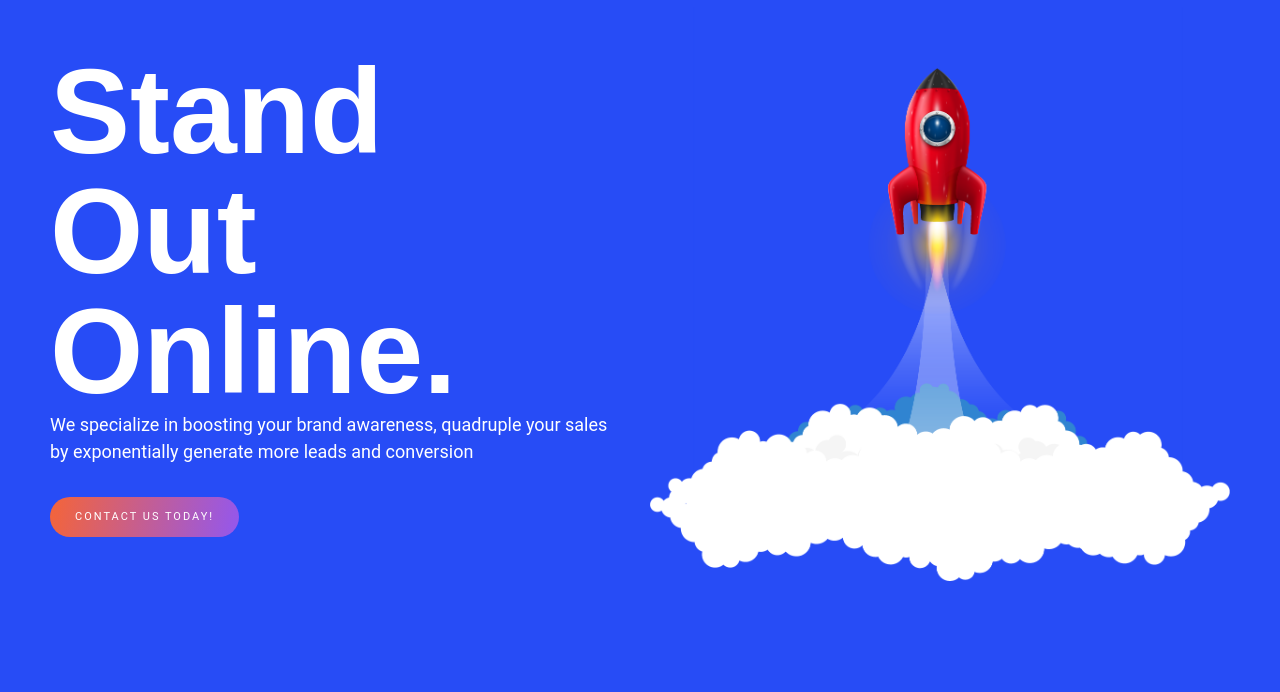
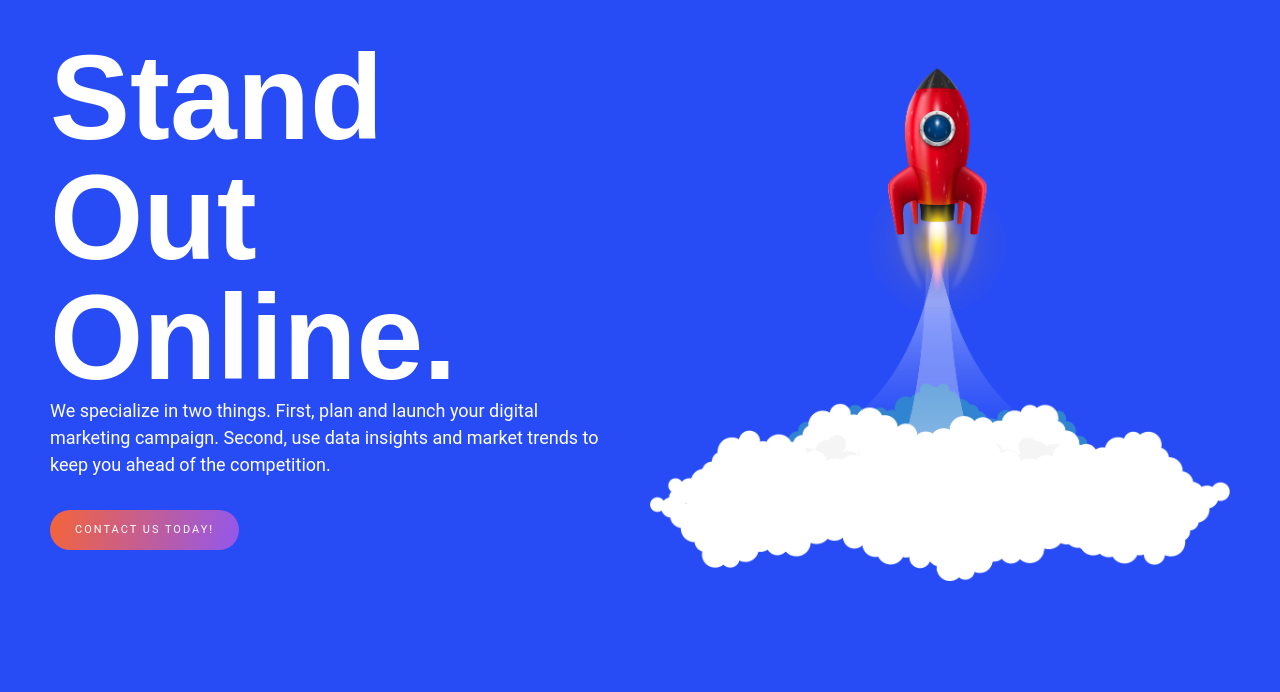
Before and after one commit to midstreamer/launchandorbit, a plain HTML site: page index.html in a window 1280 px wide. Shown: the part 106-798 px from the top of the page. Drawn offline with nearby package versions, Linux system fonts and the light colour scheme; a script that the page names is missing.

Commit message:
added copy

```diff
--- a/index.html
+++ b/index.html
@@ -36,7 +36,7 @@
           <div class="column-5 w-col w-col-6 w-col-medium-6 w-col-small-small-stack"><img src="images/rocket2.png" width="584" srcset="images/rocket2.png 500w, images/rocket2.png 800w, images/rocket2.png 1264w" sizes="(max-width: 767px) 100vw, 46vw" alt="" class="image-10"></div>
           <div class="column-4 w-clearfix w-col w-col-6 w-col-medium-6 w-col-small-small-stack">
             <div class="hero-text">Stand<br>Out<br>Online.</div>
-            <div class="hero-description margin-bottom">We specialize in boosting your brand awareness, quadruple your sales by exponentially generate more leads and conversion</div><a href="#" class="button-2 w-button">Contact Us Today!</a></div>
+            <div class="hero-description margin-bottom">We specialize in two things. First, plan and launch your digital marketing campaign. Second, use data insights and market trends to keep you ahead of the competition.</div><a href="#" class="button-2 w-button">Contact Us Today!</a></div>
         </div>
       </div>
     </div>
```
